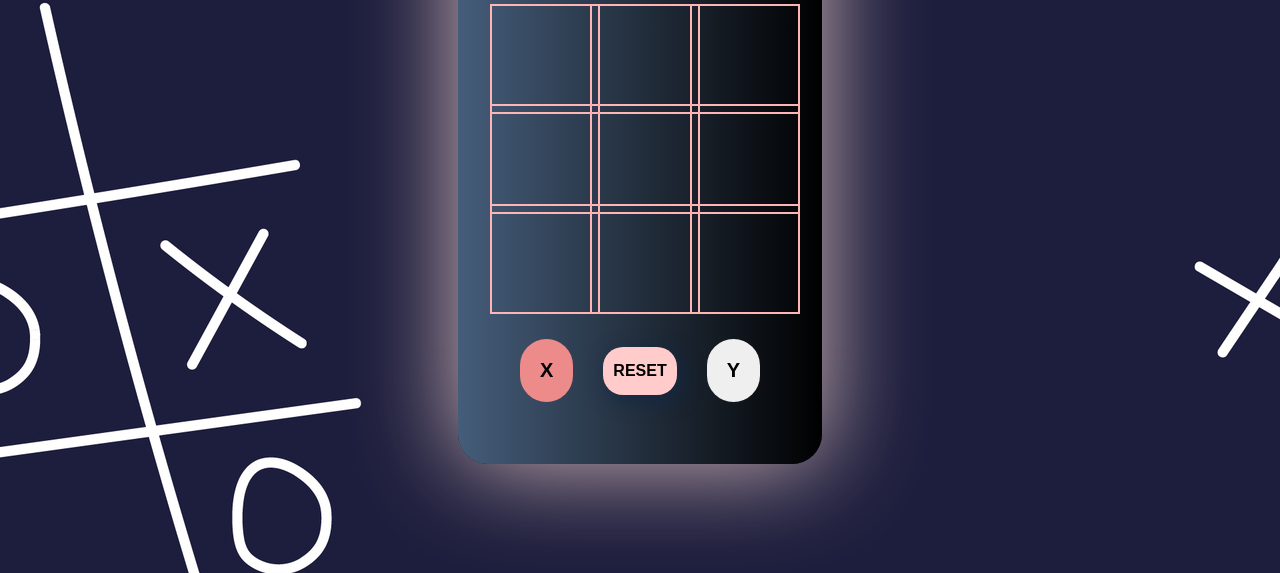
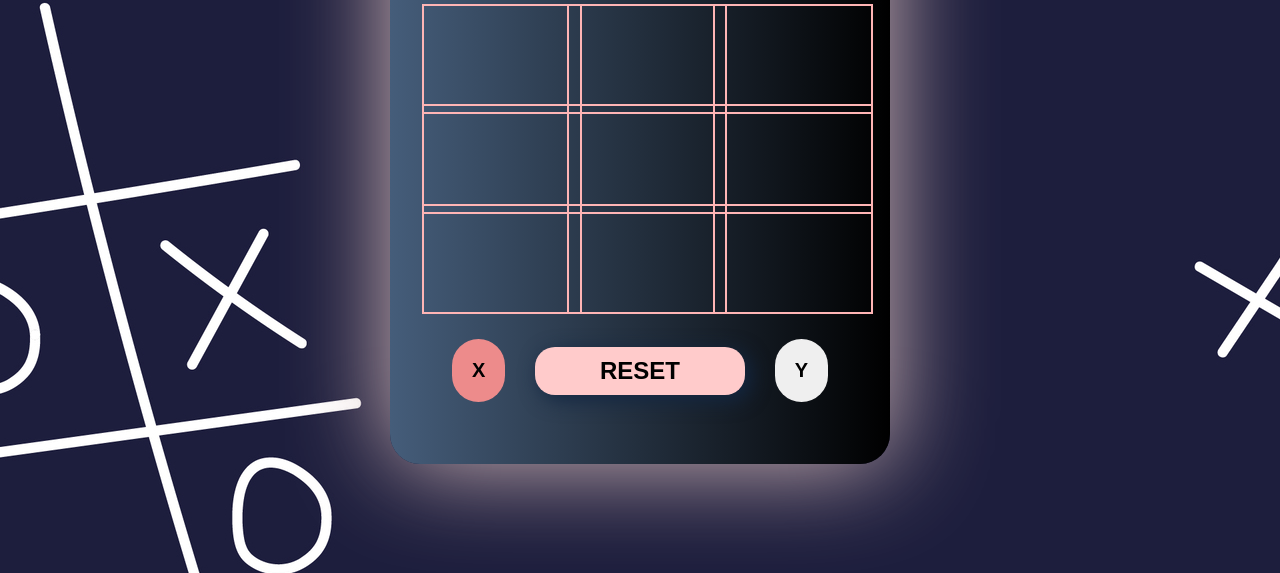
Before and after one commit to RaJJooo/MyTicTacToe, a plain HTML site: page index.html in a window 1280 px wide. Shown: the part 227-800 px from the top of the page. Drawn offline with Linux system fonts and the light colour scheme.

Commit message:
Update style.css

```diff
--- a/style.css
+++ b/style.css
@@ -66,9 +66,9 @@
     background-color: #ffcbcb;
     font-weight: 700;
     box-shadow: 5px 5px 20px #132743;
-    width: 60%;
+    width: 100rem;
     height: 3rem;
-    font-size: 1rem;
+    font-size: 1.5rem;
 
 }
 .resetbtn:hover{
```
